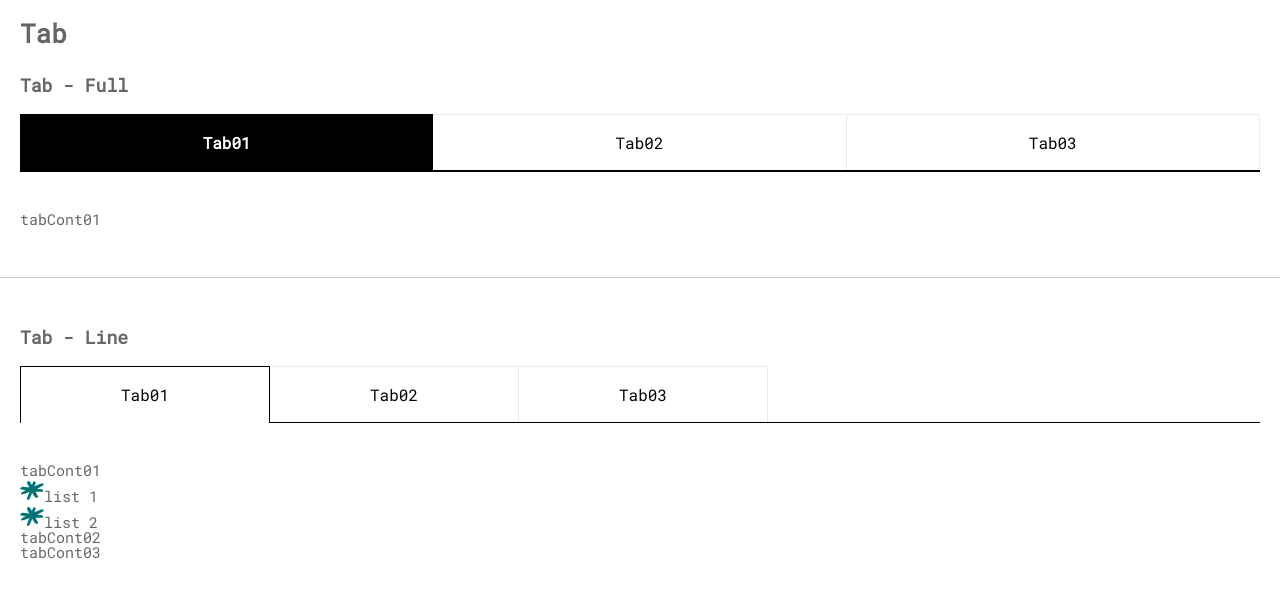
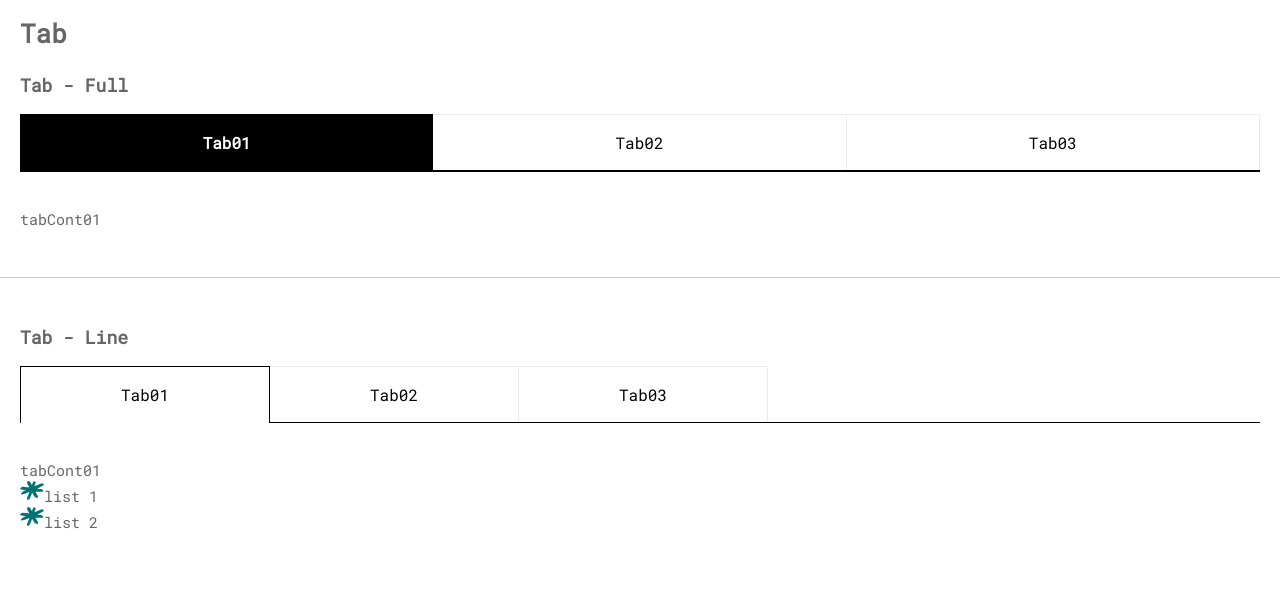
Before and after one commit to shinninja/shinninja.github.io, a Jekyll site: the page material/tab.html, which Jekyll copies as it is, in a window 1280 px wide. Shown: the top 598 px of the page. Built offline with Jekyll 4.4.1, drawn with Linux system fonts in a browser that asks for light colours.

Commit message:
update UI

```diff
--- a/assets/js/ui.js
+++ b/assets/js/ui.js
@@ -90,17 +90,17 @@
     }
 
     Tabs.prototype.set = function(){
-        $(this.options.btn).parent().eq(this.options.activePanel).addClass(this.options.activeClass);
-        $(this.options.panel).eq(this.options.activePanel).addClass(this.options.activeClass);
+        this.$wrap.find(this.options.btn).parent().eq(this.options.activePanel).addClass(this.options.activeClass);
+        this.$wrap.find(this.options.panel).eq(this.options.activePanel).addClass(this.options.activeClass);
     }
 
     Tabs.prototype.initEvt = function(tabBtn){
         var idx = tabBtn.parent().index();
 
-        $(this.options.btn).parent().siblings().removeClass(this.options.activeClass);
+        this.$wrap.find(this.options.btn).parent().siblings().removeClass(this.options.activeClass);
         tabBtn.parent().addClass(this.options.activeClass);
 
-        $(this.options.panel).removeClass(this.options.activeClass).eq(idx).addClass(this.options.activeClass);
+        this.$wrap.find(this.options.panel).removeClass(this.options.activeClass).eq(idx).addClass(this.options.activeClass);
     }
     return Tabs;
 }());
--- a/material/tab.html
+++ b/material/tab.html
@@ -38,15 +38,15 @@
 		<hr class="divider">
 
 		<h2>Tab - Line</h2>
-		<div class="tab-wrap">
+		<div class="tab-wrap" id="tab2">
 			<ul class="tab-head tab-head--line">
-				<li class="active"><a href="javascript:#tabBoxLineCont1" class="js-tabs__btn">Tab01</a></li>
+				<li><a href="javascript:#tabBoxLineCont1" class="js-tabs__btn">Tab01</a></li>
 				<li><a href="javascript:#tabBoxLineCont2" class="js-tabs__btn">Tab02</a></li>
 				<li><a href="javascript:#tabBoxLineCont3" class="js-tabs__btn">Tab03</a></li>
 			</ul>
 
-			<div class="jsTabCont">
-				<div class="tabCont on" id="tabBoxLineCont1">
+			<div class="tab-panel-wrap">
+				<div class="tab-panel js-tabs__panel" id="tabBoxLineCont1">
 					tabCont01
 					<ul class="listStar">
 						<li>list 1</li>
@@ -54,11 +54,11 @@
 					</ul>
 				</div>
 
-				<div class="tabCont" id="tabBoxLineCont2">
+				<div class="tab-panel js-tabs__panel" id="tabBoxLineCont2">
 					tabCont02
 				</div>
 
-				<div class="tabCont" id="tabBoxLineCont3">
+				<div class="tab-panel js-tabs__panel" id="tabBoxLineCont3">
 					tabCont03
 				</div>
 			</div>
```
Also changed, not shown: other parts of material/tab.html (+4 -0 lines).
